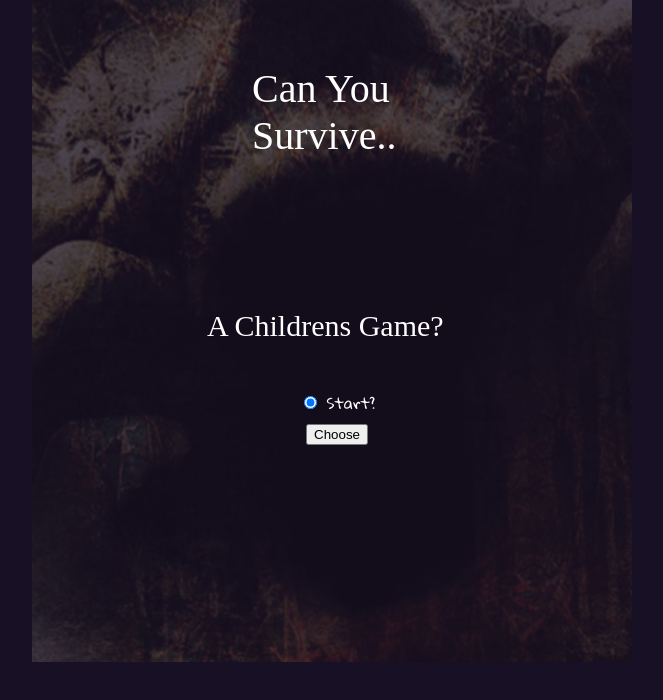
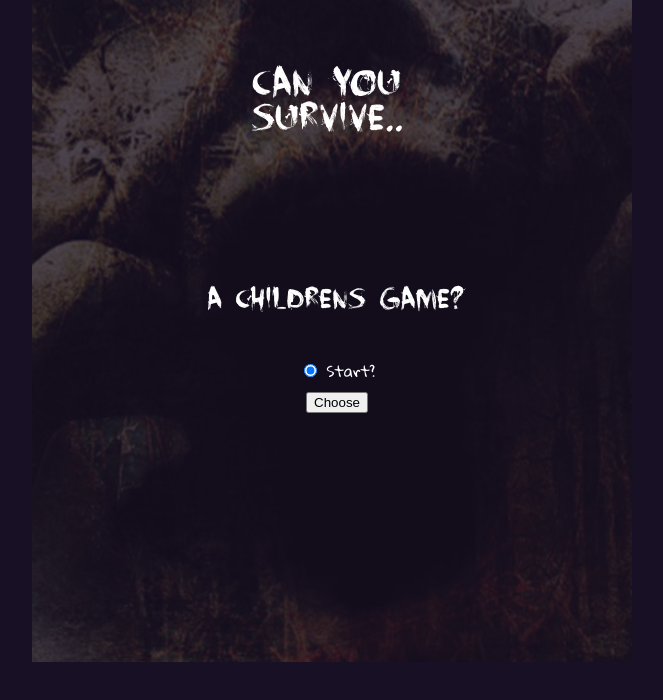
Before and after one commit to KBosell/HorrorAdventure, a plain HTML site: page index.html in a window 1280 px wide. Shown: the whole page, without its empty margins (308-971 px from the left). Drawn offline with Linux system fonts and the light colour scheme.

Commit message:
updated 5

```diff
--- a/css/styles.css
+++ b/css/styles.css
@@ -7,7 +7,7 @@ body {
     background-position: center;
  	background-size: auto;
 	color:white;
-	font-family: 'GloriaHallelujah', cursive;
+	font-family: 'GloriaHallelujah';
 
 }
 
@@ -119,11 +119,11 @@ body {
 }
 
 @font-face {
-	font-family: 'Horror Sketch';
+	font-family: 'HorrorSketch';
 	src:url(../fonts/HorrorSketch.ttf);
 }
 
 @font-face{
-	font-family:'Face Your Fears';
+	font-family:'FaceYourFears';
 	src:url(../fonts/FaceYourFears.ttf);
 }
```
